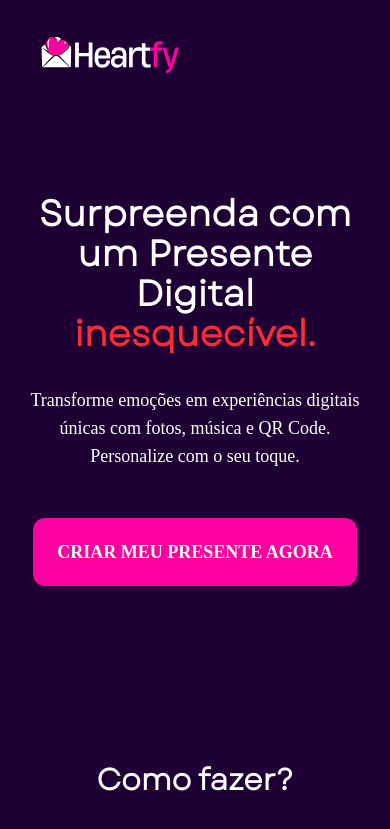
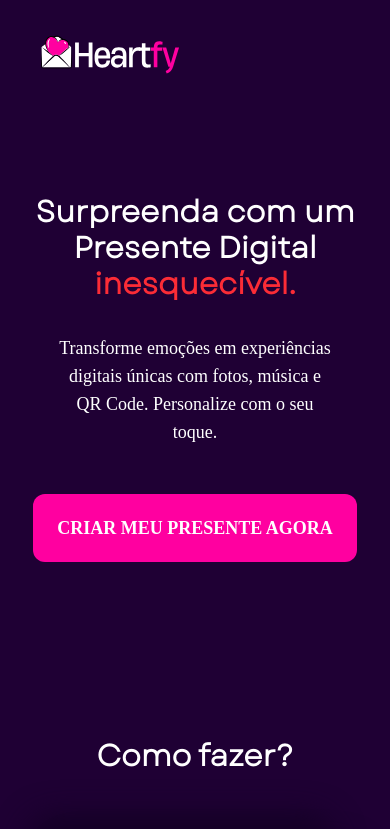
Before and after one commit to FernandoJMartins/heartyfy, a Next.js app: page / in a window 390 px wide. Shown: the top 829 px of the page. Built offline with nearby package versions, Linux system fonts and the light colour scheme.

Commit message:
style: text-banner

```diff
--- a/app/Components/Home.tsx
+++ b/app/Components/Home.tsx
@@ -151,10 +151,10 @@ export default function Home() {
 
             {/* Hero */}
             <section className="px-6 py-24 text-center w-full ">
-                <h1 id='tituloPrincipal' className="w-full text-4xl md:text-6xl font-bold mb-8 mt-2 md:w-[60%] mx-auto" style={{ fontFamily: 'telegraf' }}>
+                <h1 id='tituloPrincipal' className="w-full text-3xl md:text-5xl font-bold mb-8 mt-2 md:w-[60%] mx-auto" style={{ fontFamily: 'telegraf' }}>
                     Surpreenda com um Presente Digital <span className='text-red-500'>inesquecível.</span>
                 </h1>
-                <p className="text-lg md:text-xl mt-4 w-full md:w-[30%] mx-auto mb-8">
+                <p className="text-lg md:text-xl mt-4 w-[80%] md:w-[30%] mx-auto mb-8">
 
                     Transforme emoções em experiências digitais únicas com fotos, música e QR Code. Personalize com o seu toque.
                 </p>
```
